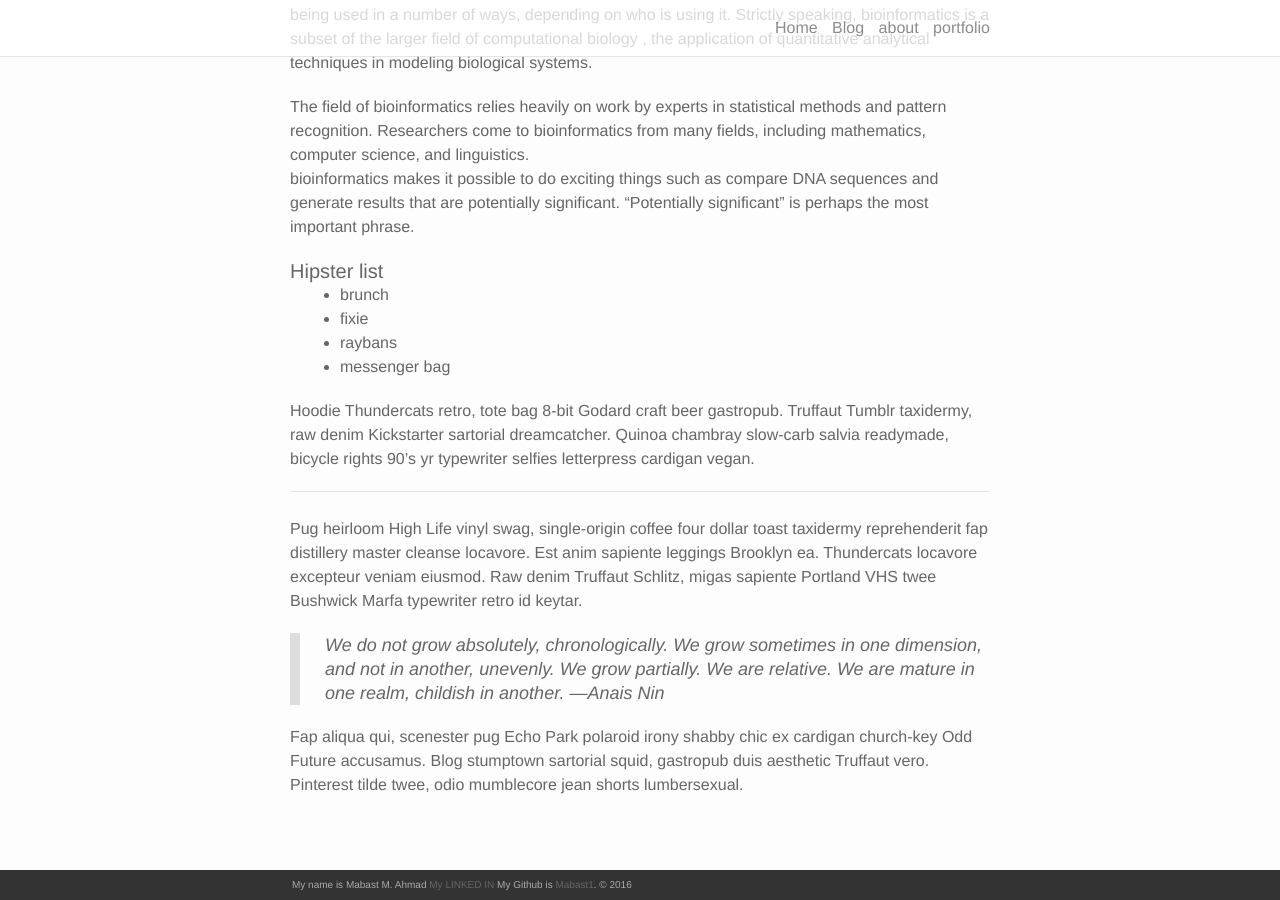
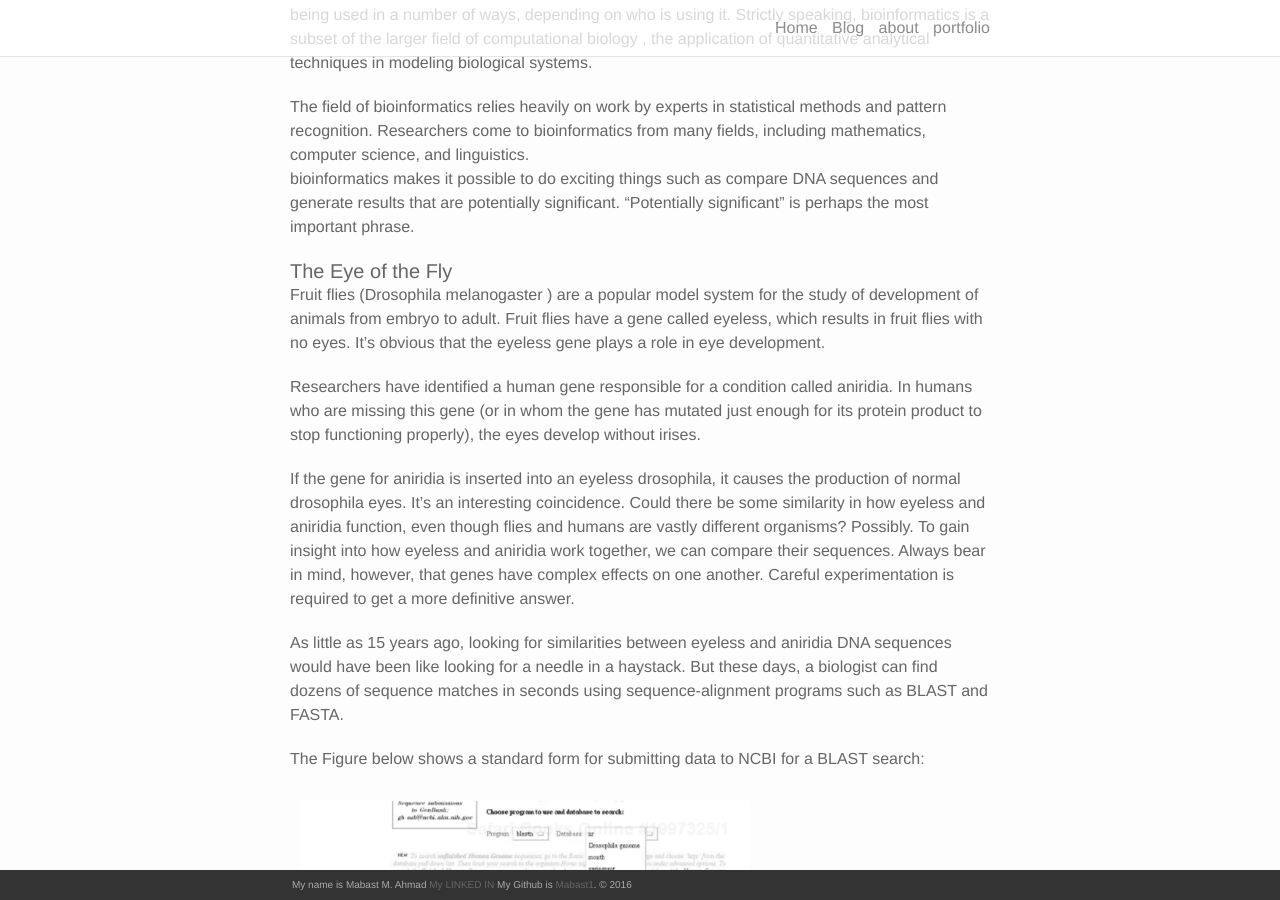
Before and after one commit to Mabast1/blog, a Jekyll site: the page built from _posts/2016-04-05-title.markdown, in a window 1280 px wide and 900 px high, scrolled down 367 px. Built offline with Jekyll 4.4.1, drawn with Linux system fonts in a browser that asks for light colours; nearby versions of some CDN libraries; Markdown is read by kramdown in place of the engine named in the settings; some of the changed text lies outside the part shown.

Commit message:
Update 2016-04-05-title.markdown

```diff
--- a/_posts/2016-04-05-title.markdown
+++ b/_posts/2016-04-05-title.markdown
@@ -1,6 +1,6 @@
 ---
 layout: post
-title:  The Eye of the Fly (Bioinformatics)
+title:  Biology in the Computer Age
 date:   2016-04-05 10:27:16
 description: Gibas Developing Bioinformatics Chapter 1
 ---
@@ -13,23 +13,19 @@ biology is defined as the study of living things. In the course of that study, b
 The field of bioinformatics relies heavily on work by experts in statistical methods and pattern recognition. Researchers come to bioinformatics from many fields, including mathematics, computer science, and linguistics.
 bioinformatics makes it possible to do exciting things such as compare DNA sequences and generate results that are potentially significant. "Potentially significant" is perhaps the most important phrase.
 
-#### Hipster list
-<ul>
-	<li>brunch</li>
-	<li>fixie</li>
-	<li>raybans</li>
-	<li>messenger bag</li>
-</ul>
+#### The Eye of the Fly
+Fruit flies (Drosophila melanogaster ) are a popular model system for the study of development of animals from embryo to adult. Fruit flies have a gene called eyeless, which results in fruit flies with no eyes. It's obvious that the eyeless gene plays a role in eye development.
 
-Hoodie Thundercats retro, tote bag 8-bit Godard craft beer gastropub. Truffaut Tumblr taxidermy, raw denim Kickstarter sartorial dreamcatcher. Quinoa chambray slow-carb salvia readymade, bicycle rights 90's yr typewriter selfies letterpress cardigan vegan.
+Researchers have identified a human gene responsible for a condition called aniridia. In humans who are missing this gene (or in whom the gene has mutated just enough for its protein product to stop functioning properly), the eyes develop without irises.
 
-<hr>
-<br/>
-Pug heirloom High Life vinyl swag, single-origin coffee four dollar toast taxidermy reprehenderit fap distillery master cleanse locavore. Est anim sapiente leggings Brooklyn ea. Thundercats locavore excepteur veniam eiusmod. Raw denim Truffaut Schlitz, migas sapiente Portland VHS twee Bushwick Marfa typewriter retro id keytar.
 
-<blockquote>
-	We do not grow absolutely, chronologically. We grow sometimes in one dimension, and not in another, unevenly. We grow partially. We are relative. We are mature in one realm, childish in another.
-	—Anais Nin
-</blockquote>
+If the gene for aniridia is inserted into an eyeless drosophila, it causes the production of normal drosophila eyes. It's an interesting coincidence. Could there be some similarity in how eyeless and aniridia function, even though flies and humans are vastly different organisms? Possibly. To gain insight into how eyeless and aniridia work together, we can compare their sequences. Always bear in mind, however, that genes have complex effects on one another. Careful experimentation is required to get a more definitive answer.
 
-Fap aliqua qui, scenester pug Echo Park polaroid irony shabby chic ex cardigan church-key Odd Future accusamus. Blog stumptown sartorial squid, gastropub duis aesthetic Truffaut vero. Pinterest tilde twee, odio mumblecore jean shorts lumbersexual.
+As little as 15 years ago, looking for similarities between eyeless and aniridia DNA sequences would have been like looking for a needle in a haystack.
+But these days, a biologist can find dozens of sequence matches in seconds using sequence-alignment programs such as BLAST and FASTA.
+
+The Figure below shows a standard form for submitting data to NCBI for a BLAST search:
+
+<div class="img_row">
+	<img class="col two" src="/img/13.png">
+</div>
```
